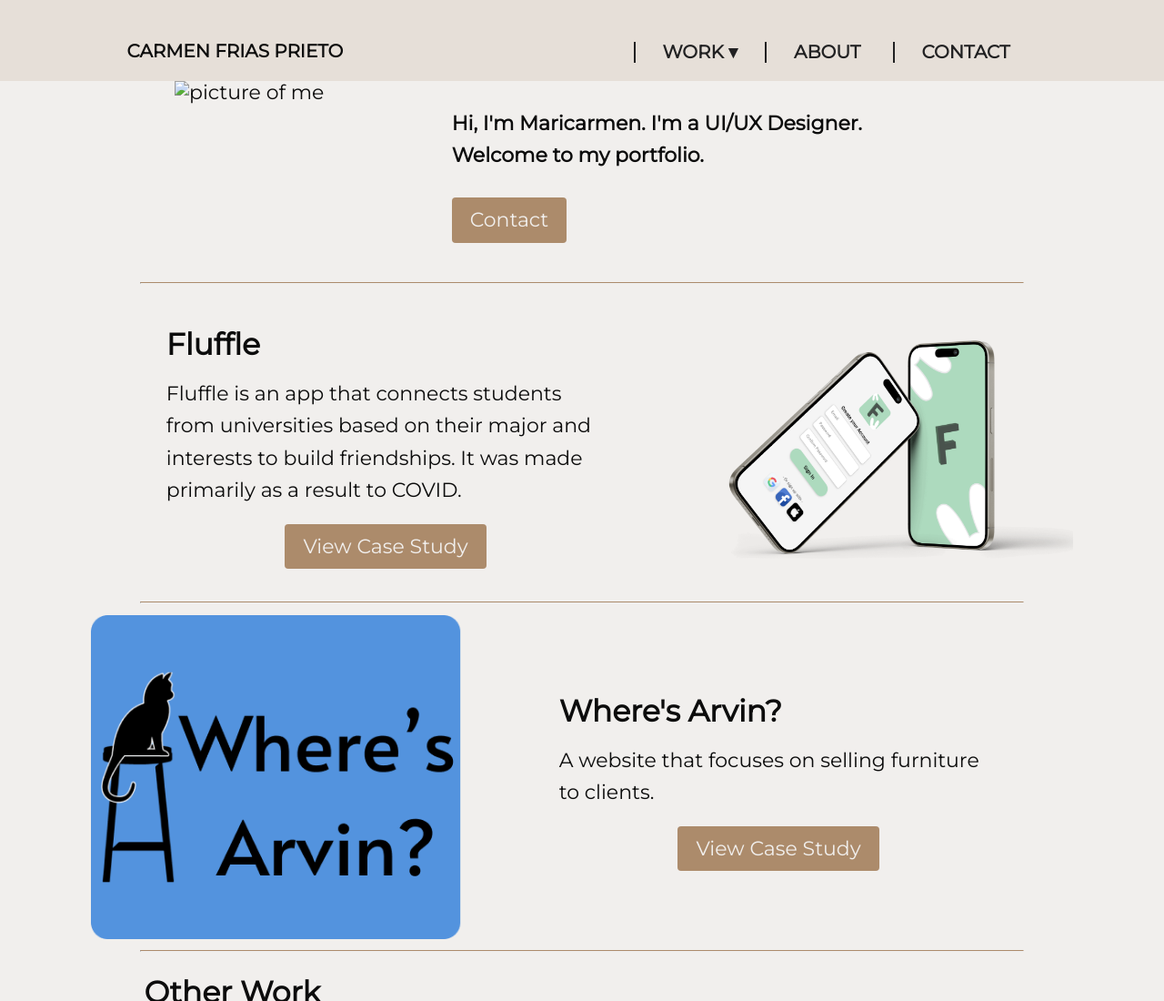
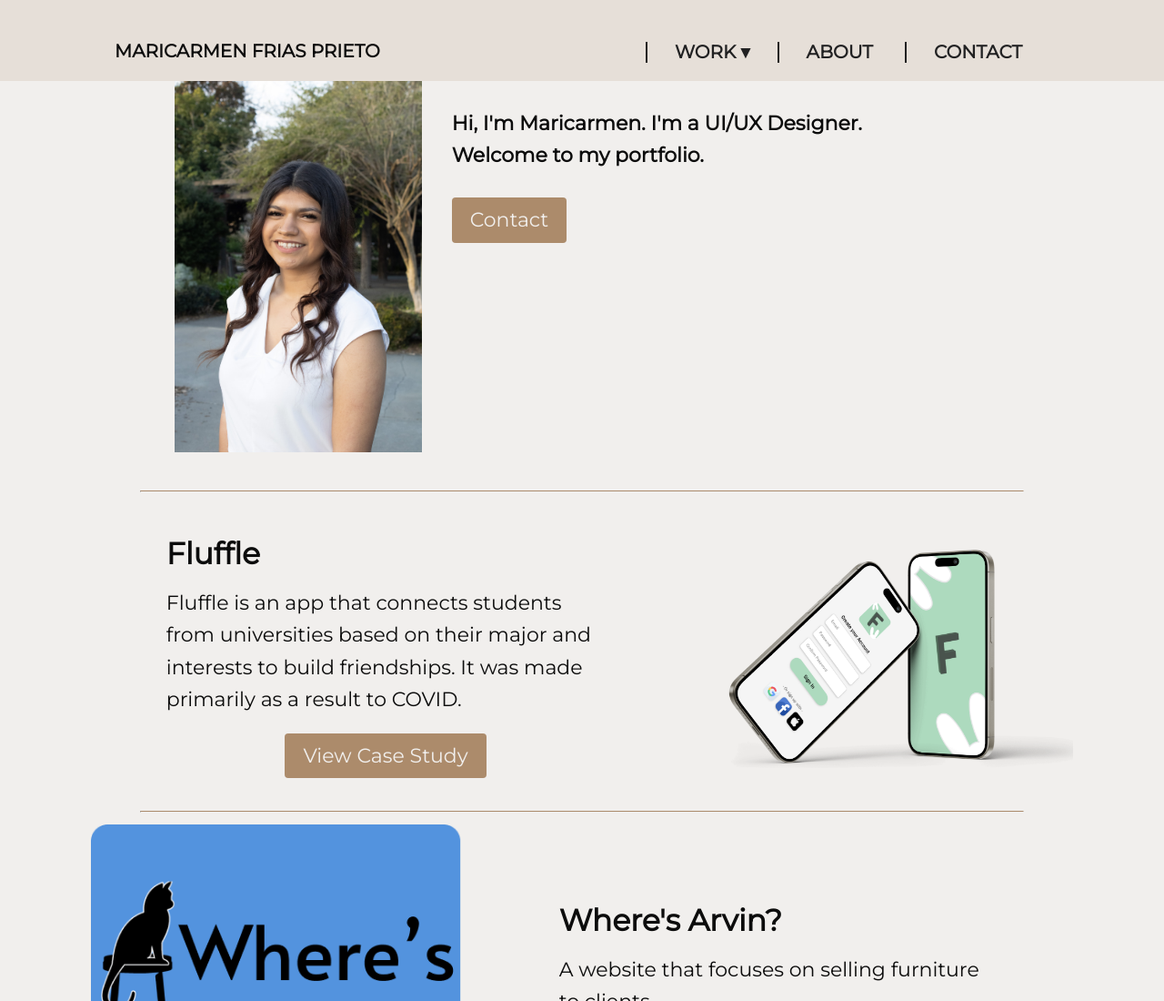
Before and after one commit to mfriaspr/Portfolio, a plain HTML site: page index.html in a window 1280 px wide. Shown: the top 1100 px of the page at 91% size. Drawn offline with nearby package versions, Linux system fonts and the light colour scheme.

Commit message:
fixing display issue of picture of me

```diff
--- a/index.html
+++ b/index.html
@@ -12,7 +12,7 @@
 <p class="error_message">Ooops! This website only works for desktop. Come back again :)</p>
 <body>
     <header>
-        <a href="index.html" class="header-left">CARMEN FRIAS PRIETO</a>
+        <a href="index.html" class="header-left">MARICARMEN FRIAS PRIETO</a>
         <!--nav bar is from https://codepen.io/Mark_Bell00/pen/vYELmNM-->
         <nav role="navigation" class="primary-navigation">
             <ul>
@@ -28,7 +28,7 @@
     </header>
 
     <section class="home_about">
-        <img class="myimage" src="/workspaces/Portfolio/images/me.JPG" alt="picture of me">
+        <img class="myimage" src="images/me.JPG" alt="picture of me">
         <div class="intro">
             <h4 style="line-height: 1.6;">Hi, I'm Maricarmen.
                 I'm a UI/UX Designer.
```
